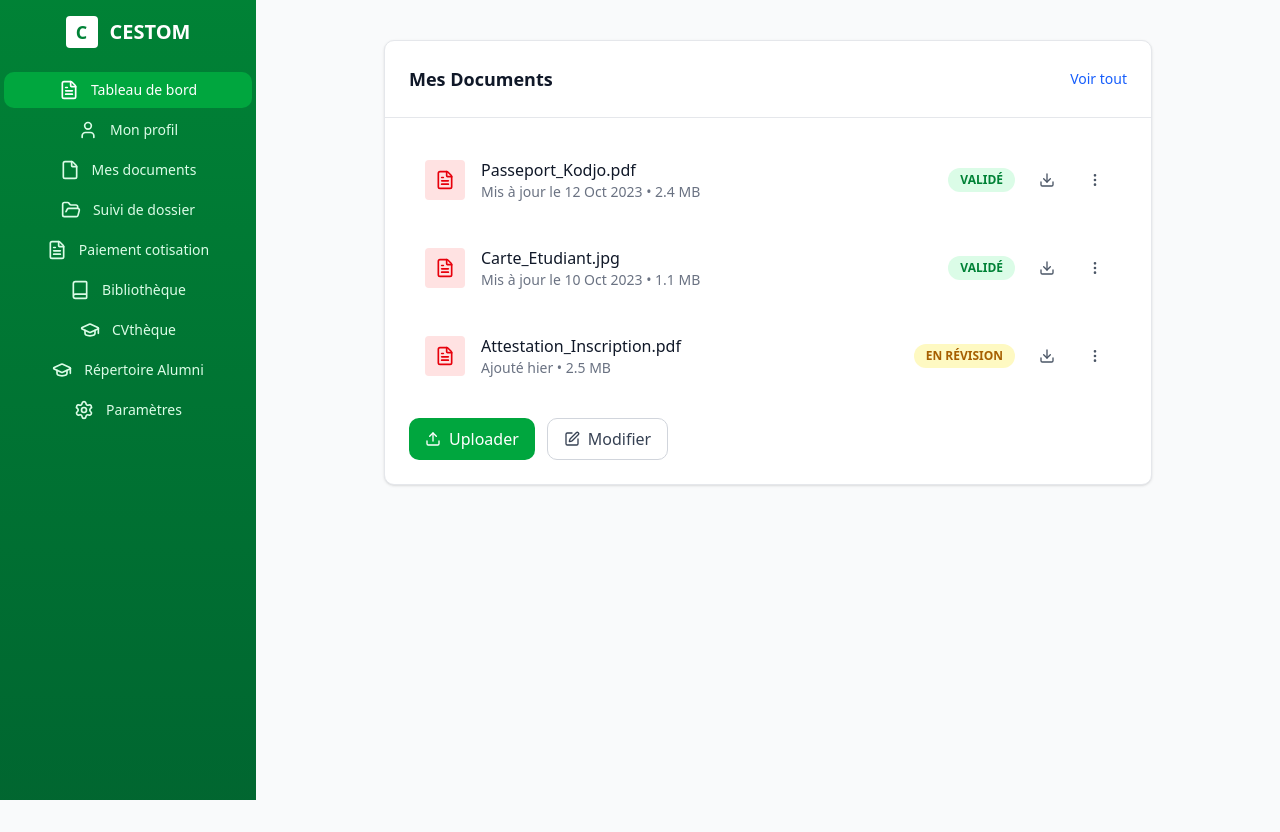
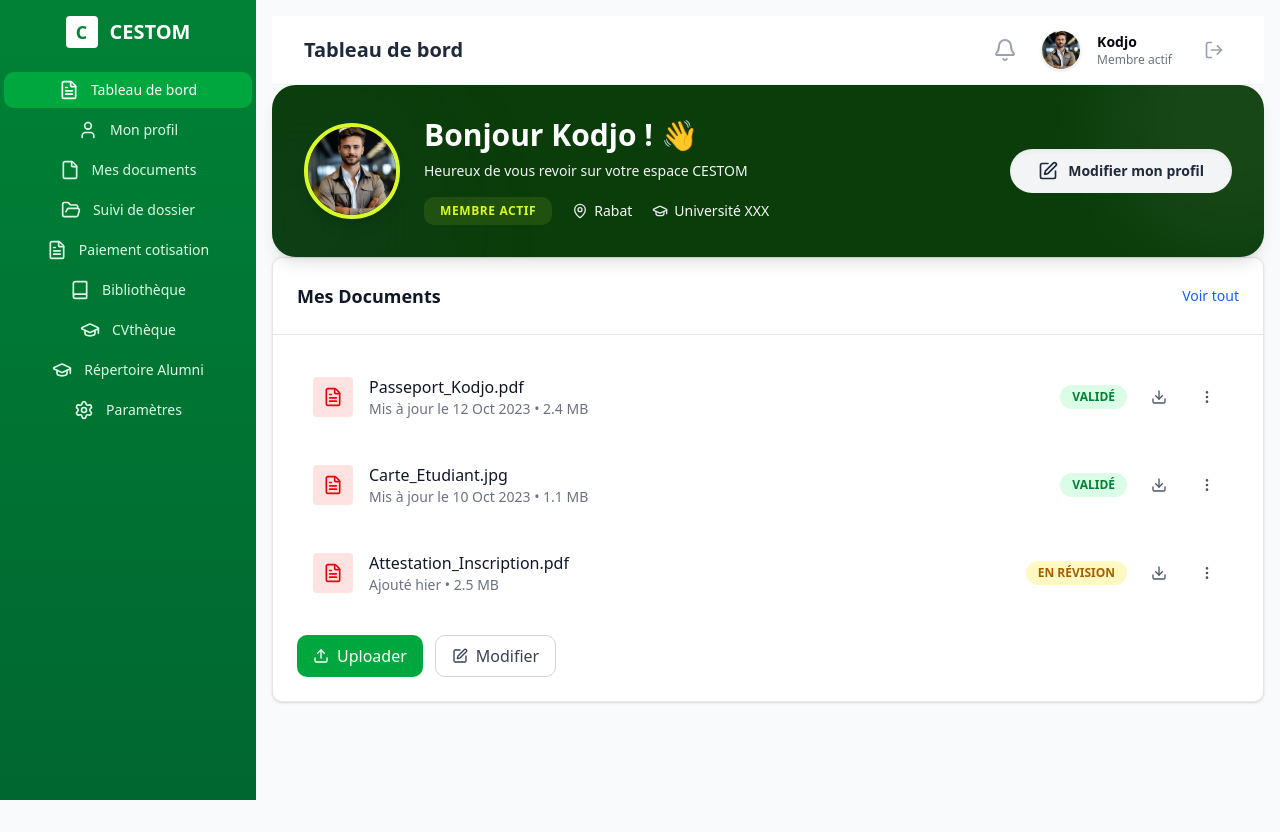
Before and after one commit to digital654/cestom_front_end, a Next.js app: page /dashboard in a window 1280 px wide. After the commit the page ends 800 px from the top, so only its background shows below. Built offline with nearby package versions, Linux system fonts and the light colour scheme; no server answers.

Commit message:
ajout des composant header

```diff
--- a/app/Dashboard/page.tsx
+++ /dev/null
@@ -1,11 +0,0 @@
-// Imports des composants Documents
-import DocumentList from "./components/documents/DocumentList";
-  export default function Page() {
-  return (
-    <main className="min-h-screen bg-gray-50 p-6 flex justify-center">
-      <div className="w-full max-w-3xl">
-        <DocumentList />
-      </div>
-    </main>
-  );
-}
--- a/app/dashboard/page.tsx
+++ b/app/dashboard/page.tsx
@@ -1,9 +1,14 @@
 // Imports des composants Documents
+import { DashboardHeader } from "@/components/ui/DashboardHeader";
+import { WelcomeCard } from "@/components/ui/WelcomeCard";
 import DocumentList from "./components/documents/DocumentList";
-  export default function Page() {
+
+export default function Page() {
   return (
-    <main className="min-h-screen bg-gray-50 p-6 flex justify-center">
-      <div className="w-full max-w-3xl">
+    <main >
+        <DashboardHeader />
+        <WelcomeCard />
+      <div >
         <DocumentList />
       </div>
     </main>
```
Also changed, not shown: app/dashboard/components/documents/DocumentItem.tsx (renamed from app/Dashboard/components/documents/DocumentItem.tsx), app/dashboard/components/documents/DocumentList.tsx (renamed from app/Dashboard/components/documents/DocumentList.tsx), app/dashboard/components/documents/UploadDocument.tsx (renamed from app/Dashboard/components/documents/UploadDocument.tsx).
